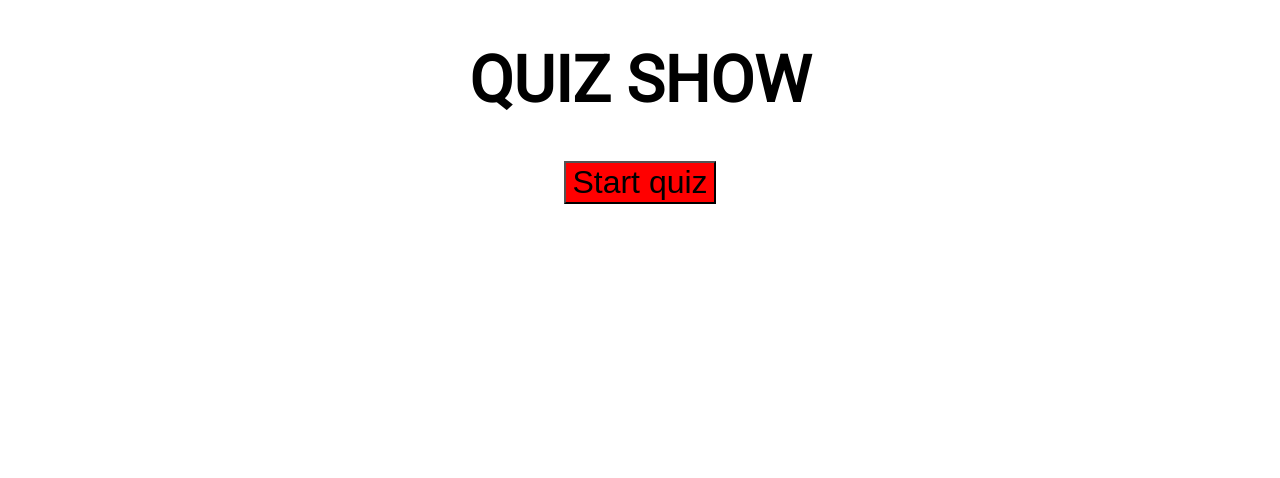
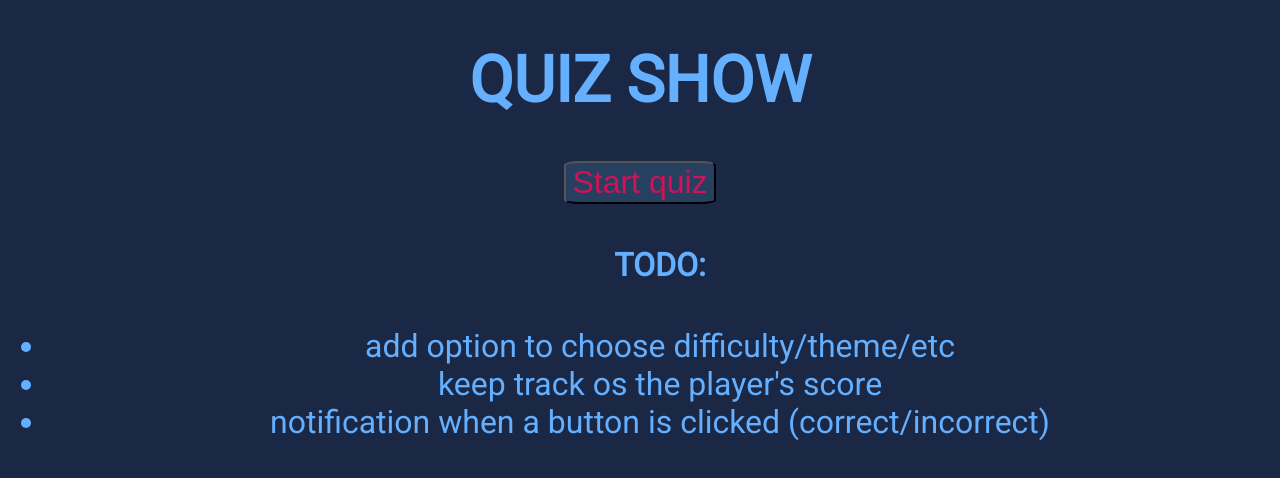
Before and after one commit to fmagesty/quiz-show, a React app: page / in a window 1280 px wide. Shown: the top 478 px of the page. Built offline with nearby package versions, Linux system fonts and the light colour scheme.

Commit message:
answers are now randomized

```diff
--- a/package.json
+++ b/package.json
@@ -1,5 +1,5 @@
 {
-  "name": "trivia-show",
+  "name": "quiz-show",
   "version": "1.0.0",
   "description": "",
   "main": "index.js",
@@ -10,7 +10,7 @@
   },
   "repository": {
     "type": "git",
-    "url": "git+https://github.com/fmagesty/trivia-show.git"
+    "url": "git+https://github.com/fmagesty/quiz-show.git"
   },
   "keywords": [],
   "author": "Felipe Melgaco Magesty",
--- a/src/components/common/QuizShow.js
+++ b/src/components/common/QuizShow.js
@@ -1,7 +1,8 @@
-import React, { useState } from 'react';
+import React, { useState, useEffect } from 'react';
 
 const QuizShow = () => {
-  const [question, setQuestion] = useState('');
+  let answerArr;
+  const [questions, setQuestions] = useState('');
 
   // Decode the HTML strings returned from the API's json
   function decodeHtml(html) {
@@ -9,32 +10,74 @@ const QuizShow = () => {
     txt.innerHTML = html;
     return txt.value;
   }
+  function shuffle(array) {
+    var currentIndex = array.length,
+      randomIndex;
+    // While there remain elements to shuffle...
+    while (0 !== currentIndex) {
+      // Pick a remaining element...
+      randomIndex = Math.floor(Math.random() * currentIndex);
+      currentIndex--;
+      // And swap it with the current element.
+      [array[currentIndex], array[randomIndex]] = [array[randomIndex], array[currentIndex]];
+    }
+    return array;
+  }
+
+  const handleClick = (props) => {
+    console.log(props);
+  };
+
   // Fetch the API
   const fetchQuestions = async () => {
     const response = await fetch('https://opentdb.com/api.php?amount=50&category=9&type=multiple');
     const data = await response.json();
-    const mapData = data.results.map((item) => (
-      <div key={item.question}>
+    const mapData = data.results.map(
+      (item) => (
+        (answerArr = []),
+        answerArr.push(
+          item.correct_answer,
+          item.incorrect_answers[0],
+          item.incorrect_answers[1],
+          item.incorrect_answers[2]
+        ),
+        shuffle(answerArr),
+        (
+          <div className="question-main" key={item.question}>
             <h1>{decodeHtml(item.question)}</h1>
-        <button>A</button>
-        {decodeHtml(item.correct_answer)}
+            <div className="answers">
+              <button onClick={() => handleClick(item.correct_answer)}>A</button>
+              <p>{decodeHtml(answerArr[0])}</p>
+              <br />
               <button>B</button>
-        {decodeHtml(item.incorrect_answers[0])}
+              <p id="b">{decodeHtml(answerArr[1])}</p>
               <br />
               <button>C</button>
-        {decodeHtml(item.incorrect_answers[1])}
+              <p id="c">{decodeHtml(answerArr[2])}</p>
+              <br />
               <button>D</button>
-        {decodeHtml(item.incorrect_answers[2])}
+              <p id="d">{decodeHtml(answerArr[3])}</p>
             </div>
-    ));
-    return setQuestion(mapData);
+          </div>
+        )
+      )
+    );
+    return setQuestions(mapData);
   };
 
   return (
     <div>
       <h1>QUIZ SHOW</h1>
-      <button onClick={() => fetchQuestions()}>Start quiz</button>
-      <div>{question}</div>
+      <button className="start-quiz" onClick={() => fetchQuestions()}>
+        Start quiz
+      </button>
+      <ul>
+        <h4>TODO:</h4>
+        <li>add option to choose difficulty/theme/etc</li>
+        <li> keep track os the player's score</li>
+        <li>notification when a button is clicked (correct/incorrect)</li>
+      </ul>
+      {questions}
     </div>
   );
 };
--- a/src/index.css
+++ b/src/index.css
@@ -1,16 +1,25 @@
 body {
   font-family: 'Roboto', sans-serif;
   box-sizing: border-box;
-  color: black;
+  color: #65afff;
   font-size: 2rem;
   text-align: center;
+  background-color: #1b2845;
 }
 button {
-  background-color: red;
-  color: black;
+  background-color: #274060;
+  color: #cf1259;
   font-size: 2rem;
   width: fit-content;
   height: fit-content;
-  position: relative;
-  text-align: left;
+  margin: 0rem 1rem 0rem 1rem;
+  border-radius: 10%;
 }
+.answers {
+  /* text-align: left; */
+}
+.navbar {
+  display: flex;
+  display: inline-flex;
+  justify-content: space-around;
+}
--- a/src/index.html
+++ b/src/index.html
@@ -5,7 +5,7 @@
 @import url('https://fonts.googleapis.com/css2?family=Roboto&display=swap');
 </style>
     <meta charset="utf-8">
-    <title>Trivia Show</title>
+    <title>Quiz Show</title>
   </head>
   <body>
     <div id="root"></div>
```
Also changed, not shown: 1 other file (tests, documents, lock files or other folders). Lines whose indentation alone changed are shown as unchanged.
